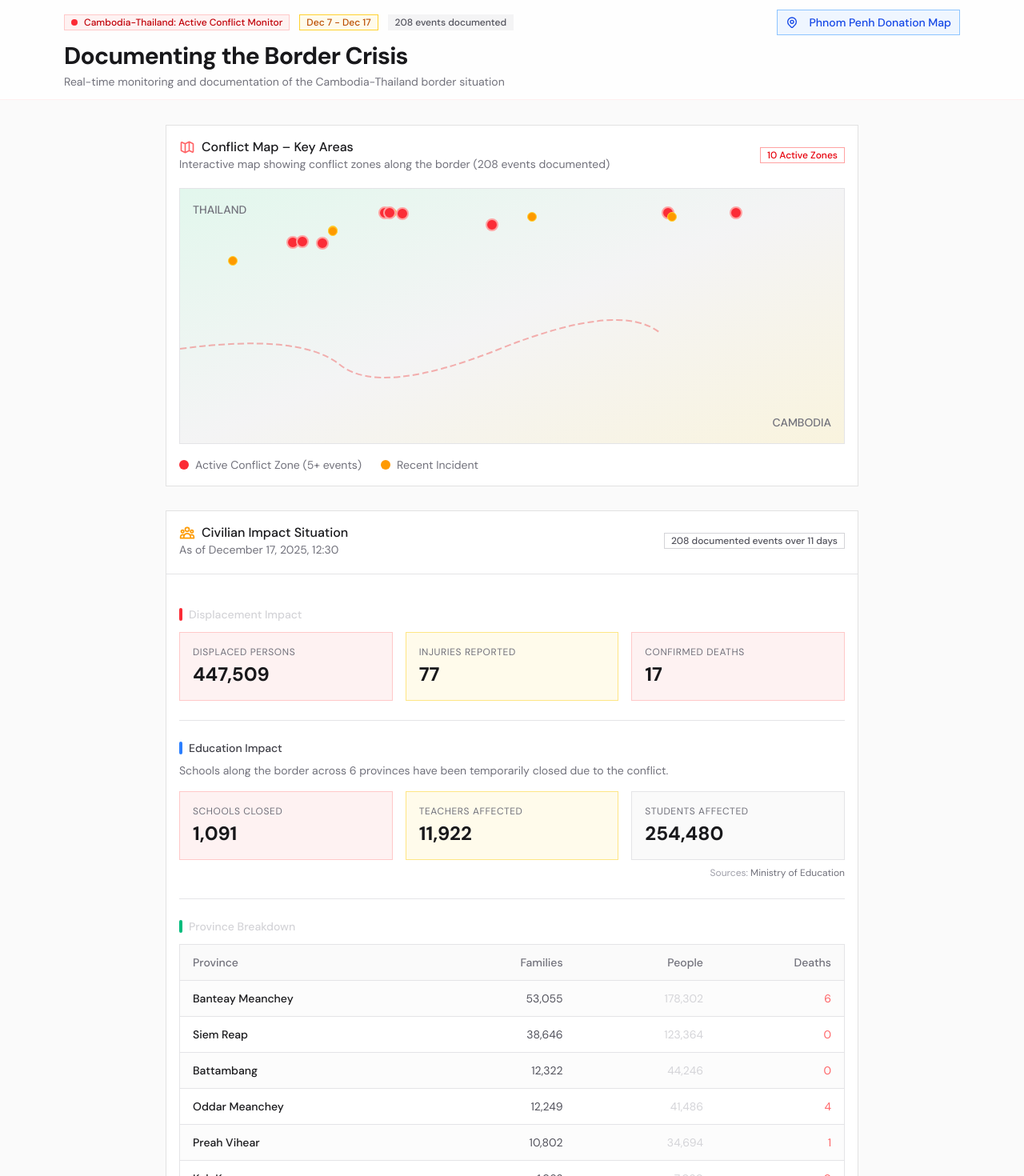
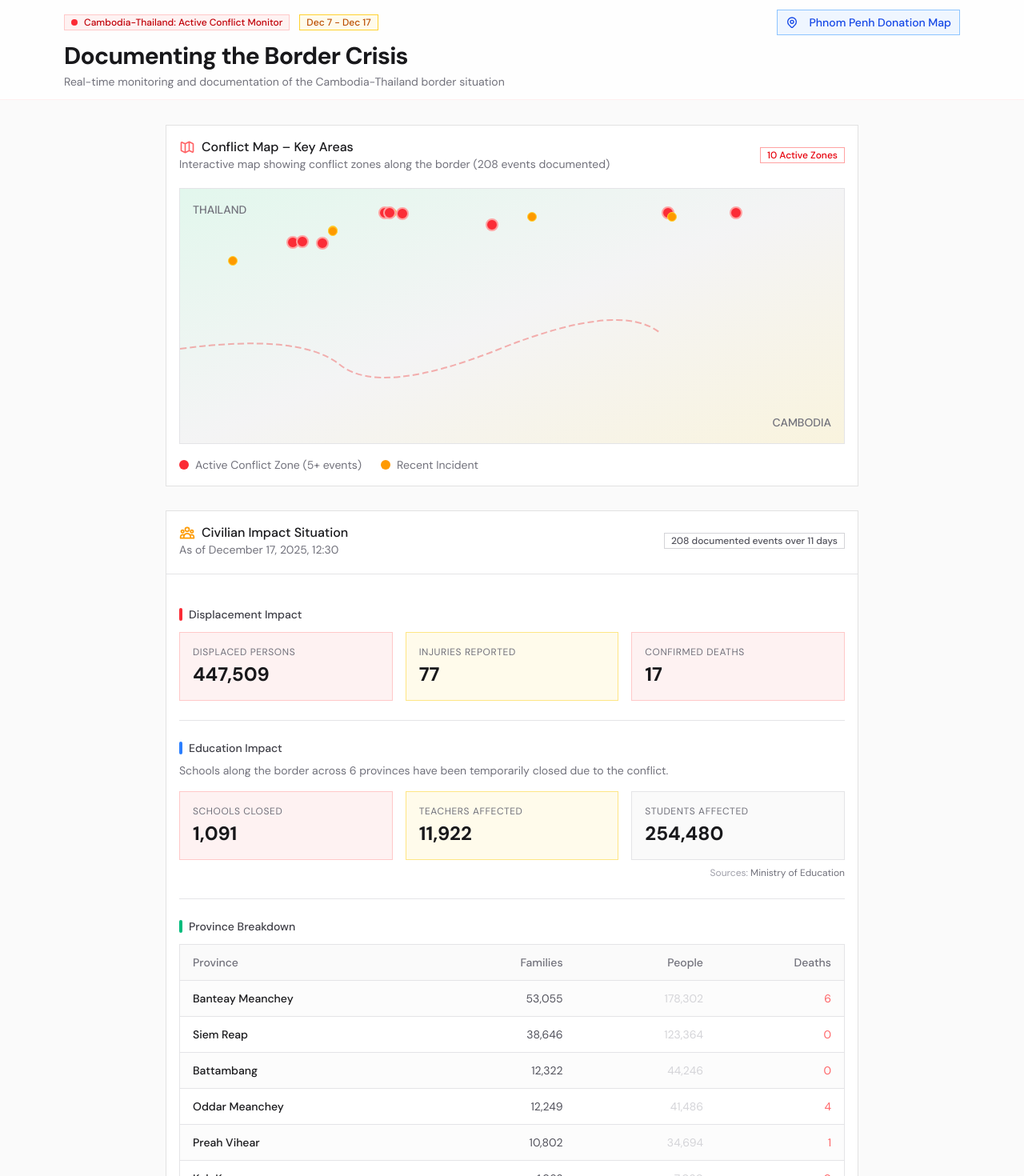
Before and after one commit to phalla-doll/shadcn-latest-demo, a Next.js app: page / in a window 1280 px wide. Shown: the top 1470 px of the page at 80% size. Built offline with nearby package versions, Linux system fonts and the light colour scheme; some icons are missing.

Commit message:
Update DisplacementSummary and StickyHeader styles for improved readability and consistency
- Changed text color in `DisplacementSummary` headings to enhance visibility in light mode.
- Removed redundant `Badge` component in `StickyHeader` to streamline the layout and reduce clutter.

```diff
--- a/components/borderlines/displacement-summary.tsx
+++ b/components/borderlines/displacement-summary.tsx
@@ -193,7 +193,7 @@ export function DisplacementSummary() {
             <CardContent className="pt-6 space-y-6">
                 {/* Displacement Impact Grid */}
                 <div>
-                    <h4 className="text-zinc-300 text-sm font-medium mb-3 flex items-center gap-2">
+                    <h4 className="text-zinc-700 dark:text-zinc-300 text-sm font-medium mb-3 flex items-center gap-2">
                         <span className="w-1 h-4 bg-red-500 rounded-full" />
                         Displacement Impact
                     </h4>
@@ -303,7 +303,7 @@ export function DisplacementSummary() {
 
                 {/* Province Breakdown Table */}
                 <div>
-                    <h4 className="text-zinc-300 text-sm font-medium mb-3 flex items-center gap-2">
+                    <h4 className="text-zinc-700 dark:text-zinc-300 text-sm font-medium mb-3 flex items-center gap-2">
                         <span className="w-1 h-4 bg-emerald-500 rounded-full" />
                         Province Breakdown
                     </h4>
--- a/components/borderlines/sticky-header.tsx
+++ b/components/borderlines/sticky-header.tsx
@@ -37,12 +37,6 @@ export function StickyHeader() {
                             className="border-amber-300 dark:border-amber-700/50 text-amber-700 dark:text-amber-200 bg-amber-50 dark:bg-amber-950/30"
                         >
                             {dateRange}
-                        </Badge>
-                        <Badge
-                            variant="secondary"
-                            className="bg-zinc-100 dark:bg-zinc-800 text-zinc-600 dark:text-zinc-300"
-                        >
-                            {EVENTS.length} events documented
                         </Badge>
                     </div>
 
```
